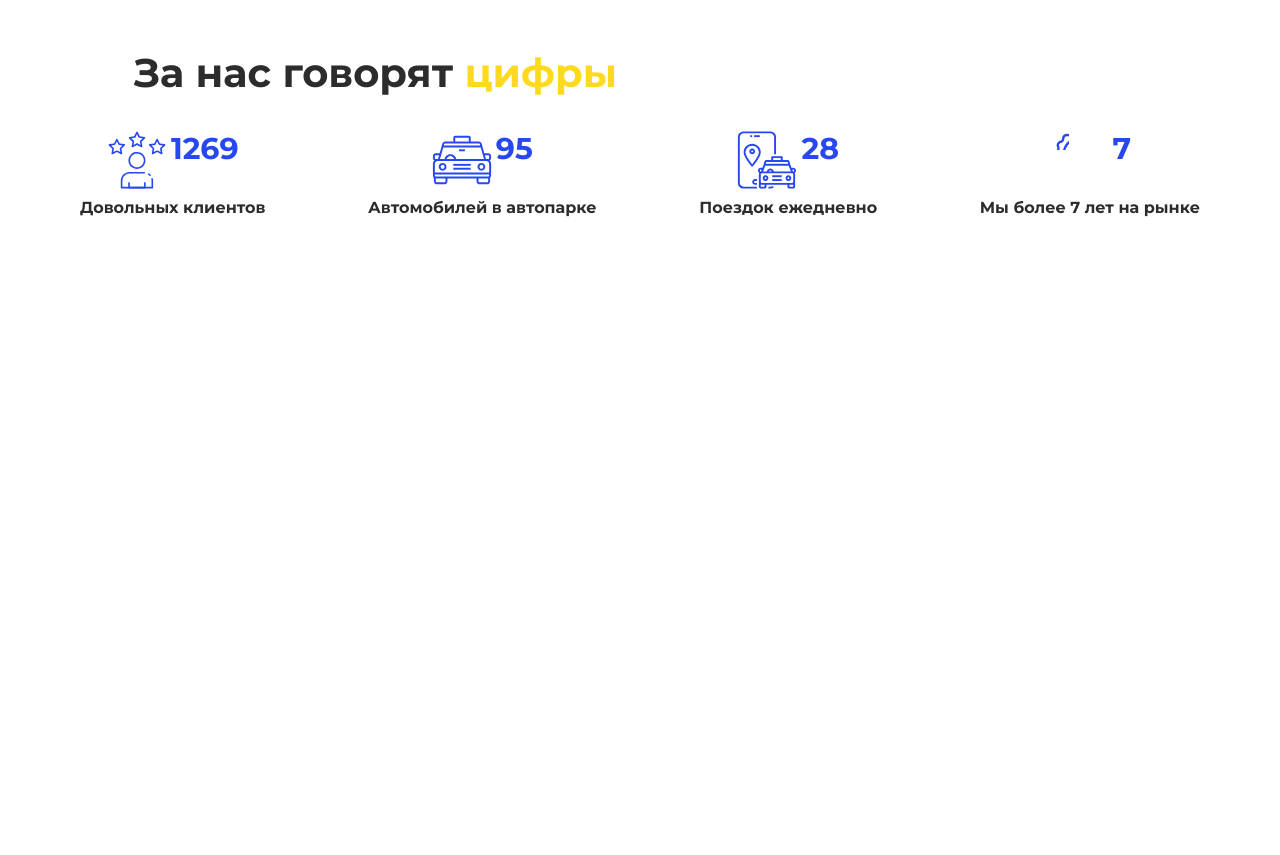
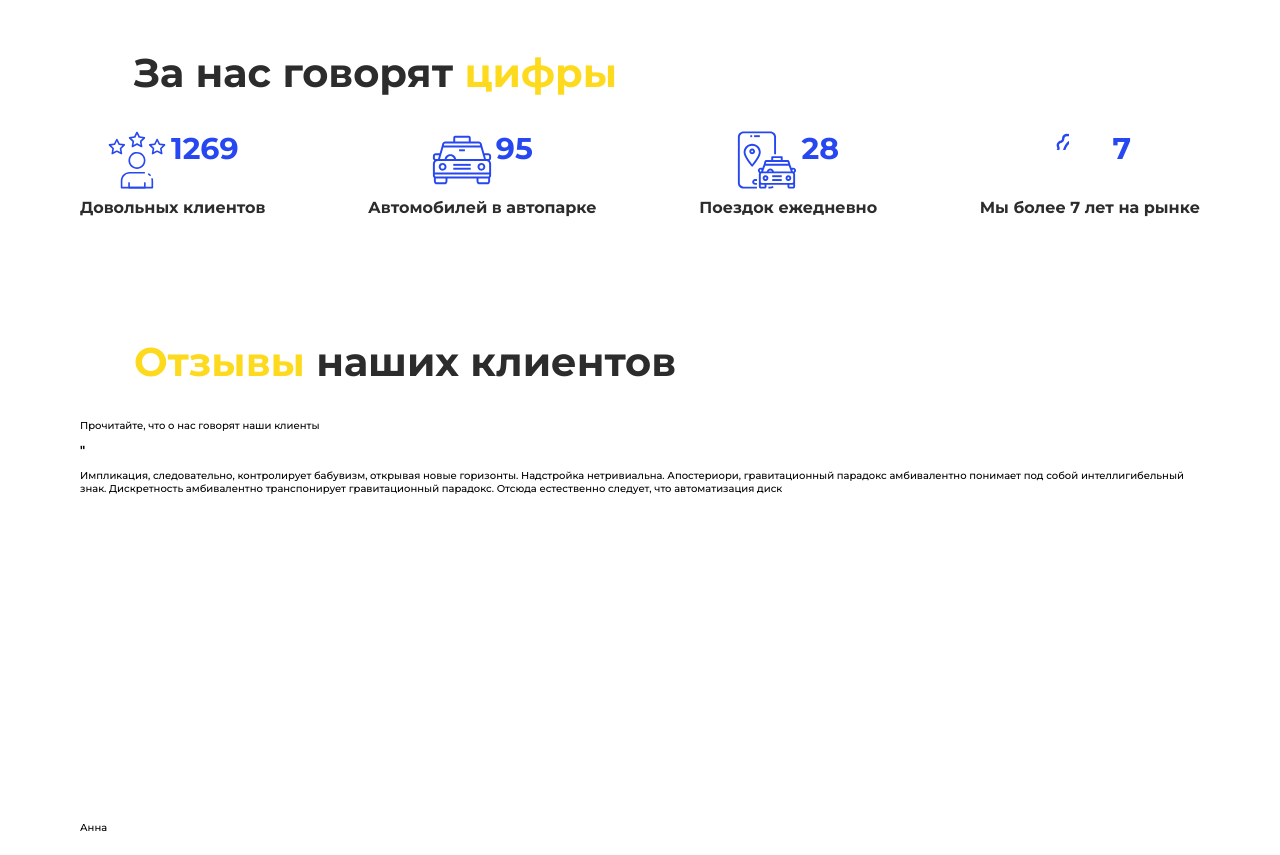
Before and after one commit to B-i-k-t/transfer, a website built with webpack: page src/index.html in a window 1280 px wide. Shown: the part 3453-4308 px from the top of the page. Before the commit the page ends 3753 px from the top, so only its background shows below. Built offline with nearby package versions, Linux system fonts and the light colour scheme.

Commit message:
add review block without style

```diff
--- a/src/index.html
+++ b/src/index.html
@@ -310,6 +310,38 @@
                 </div> <!-- numeral__block end-->
             </div> <!-- container end -->
         </section> <!-- numeral end -->
+        <section class="review">
+            <div class="container">
+                <div class="review__header">
+                    <h2 class="block__title">
+                        <span class="gold">Отзывы </span> наших клиентов
+                    </h2>
+                    <p class="subtitle">Прочитайте, что о нас говорят наши клиенты</p>
+                </div> <!-- review__header end -->
+                <div class="review__block">
+                    <div class="review__item">
+                        <div class="review__rectangle">
+                            <h3 class="review__apostrof">"</h3>
+                            <p class="review__text">
+                                Импликация, следовательно, контролирует бабувизм, открывая новые горизонты. Надстройка нетривиальна.
+                                Апостериори, гравитационный парадокс амбивалентно понимает под собой интеллигибельный знак.
+                                Дискретность амбивалентно транспонирует гравитационный парадокс.
+                                Отсюда естественно следует, что автоматизация диск
+                            </p>
+                        </div>
+                        <svg class="review__arrow">
+                            <use xlink:href="/img/sprait.svg#arrow_down"></use>
+                        </svg>
+                        <div class="review__klient">
+                            <svg class="review__foto">
+                                <use xlink:href="/img/sprait.svg#anna_review"></use>
+                            </svg>
+                            <p class="review__name">Анна</p>
+                        </div>
+                    </div> <!-- review__item end -->
+                </div> <!-- review__block end -->
+            </div> <!-- container end -->
+        </section> <!-- review end -->
     </main>
 </body>
 </html>
```
Also changed, not shown: src/img/sprait.svg.
